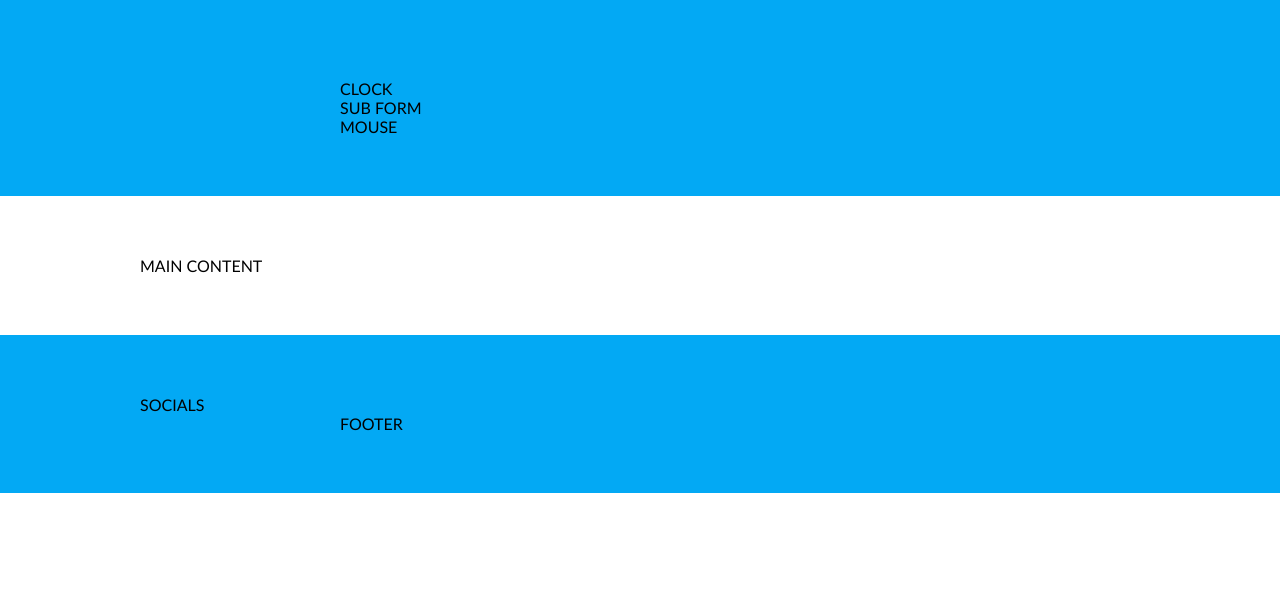
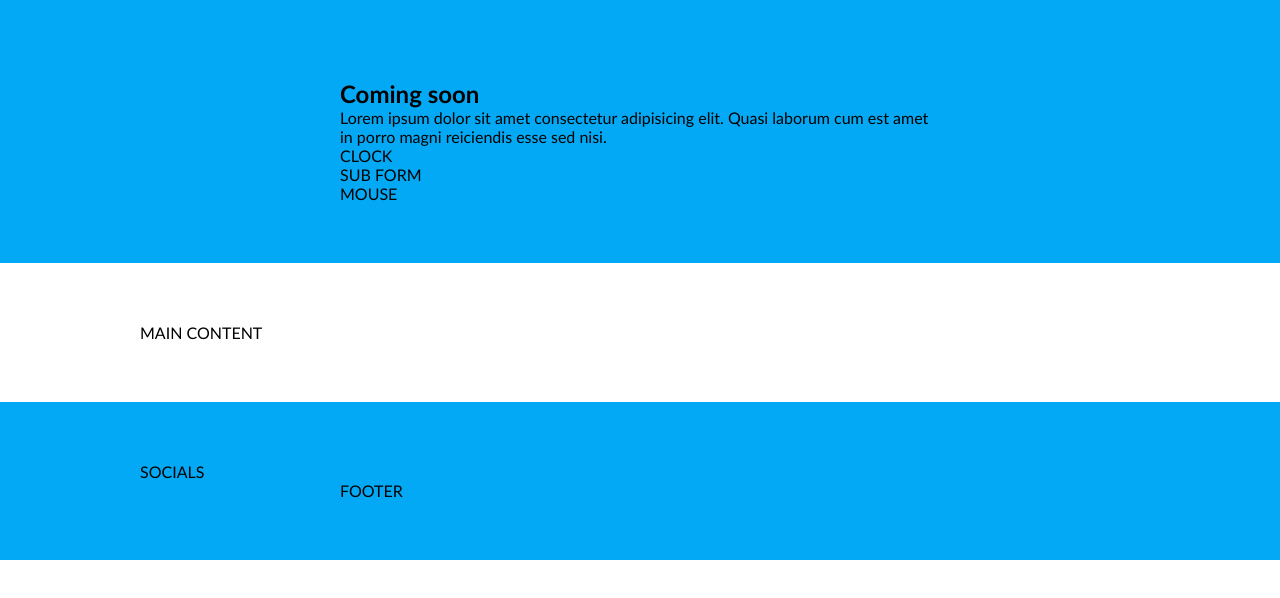
Before and after one commit to marinkus/10-coming_soon, a website: page index.html in a window 1280 px wide. Drawn offline with Linux system fonts and the light colour scheme.

Commit message:
hero base

```diff
--- a/index.html
+++ b/index.html
@@ -20,8 +20,8 @@
    <section class="container bg-main">
        <div class="row-short">
             <img src="" alt="">
-            <h1></h1>
-            <p></p>
+            <h1>Coming soon</h1>
+            <p>Lorem ipsum dolor sit amet consectetur adipisicing elit. Quasi laborum cum est amet in porro magni reiciendis esse sed nisi.</p>
              <div>CLOCK</div>
              <form action="">SUB FORM</form>
                 <div>
```
